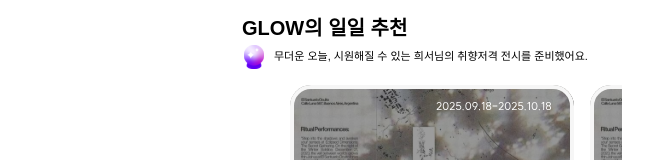
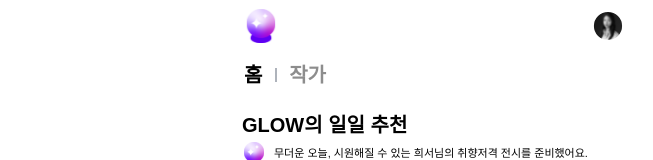
Before and after one commit to LikeLionHackathon/Hackathon-FrontEnd, a React (Vite) app: page / in a window 1280 px wide. Shown: the top 160 px of the page, without its empty margins (208-861 px from the left). Built offline with nearby package versions, Linux system fonts and the light colour scheme; a web font is replaced by a local one.

Commit message:
메인 홈/작가 버튼 추가

```diff
--- /dev/null
+++ b/src/components/mainpage/MainArtist.jsx
@@ -0,0 +1,15 @@
+const MainArtist = () => {
+    return (
+        <div className="mx-auto w-full max-w-[450px] pl-[22px]">
+            <div>
+                header
+            </div>
+
+            <div>
+
+            </div>
+        </div>
+    )
+}
+
+export default MainArtist;
--- a/src/pages/MainPage.jsx
+++ b/src/pages/MainPage.jsx
@@ -6,7 +6,9 @@ import Poster4 from '../assets/Poster4.svg';
 import Poster5 from '../assets/Poster5.svg';
 import Poster6 from '../assets/Poster6.svg';
 import AiChatButton from '../assets/Ai_chat_button.svg';
+import ArtistImg from "../assets/artist.svg";
 import { useNavigate } from 'react-router-dom';
+import MainArtist from '../components/mainpage/MainArtist';
 
 const CARD_W = 284; // 카드 가로
 const GAP = 16; // gap-4
@@ -15,6 +17,7 @@ export const MainPage = () => {
   const navigate = useNavigate();
   const scrollerRef = useRef(null);
   const [idx, setIdx] = useState(0); // 0,1,2
+  const [version, setVersion] = useState("home");
 
   const handleAiButton = () => navigate('/aiChat');
 
@@ -38,6 +41,38 @@ export const MainPage = () => {
 
   return (
     <div>
+      <div className="mx-auto w-full max-w-[420px] pl-[22px] pr-[16px] mt-[8px] mb-[10px]">
+        <div className='flex flex-row place-content-between'>
+          <img src={AiBall} alt="icon" className='w-[34px]'/>
+          <div className='w-[36px] h-[36px] rounded-[50px] flex justify-center'>
+            <img src={ArtistImg} alt="artist" />
+          </div>
+        </div>
+
+        <div className='mt-[18px] flex flex-row h-[25px] items-center'>
+          <div className='w-[32px] h-[14px] border-r-1 border-r-grey08 flex items-center justify-start'>
+            <button
+              className={`text-[20px] font-bold ${version === "home" ? 'text-black' : 'text-darkgrey01'}`}
+              onClick={() => setVersion("home")}
+            >
+              홈
+            </button>
+          </div>
+          <div className='w-[50px] h-[14px] border-l-1 border-l-grey08 flex items-center justify-end'>
+            <button
+              className={`text-[20px] font-bold ${version === "artist" ? 'text-black' : 'text-darkgrey01'}`}
+              onClick={() => setVersion("artist")}
+            >
+              작가
+            </button>
+          </div>
+        </div>
+      </div>
+
+      {version === "artist" && <MainArtist />}
+
+      {version === "home" && (
+      <>
       <div className="mx-auto w-full max-w-[420px] px-5 py-4">
         <h2 className="text-[20px] leading-[125%] font-semibold">
           GLOW의 일일 추천
@@ -326,6 +361,7 @@ export const MainPage = () => {
           </div>
         </div>
       </div>
+      </>)}
     </div>
   );
 };
```
Also changed, not shown: src/assets/artist.svg (added).
